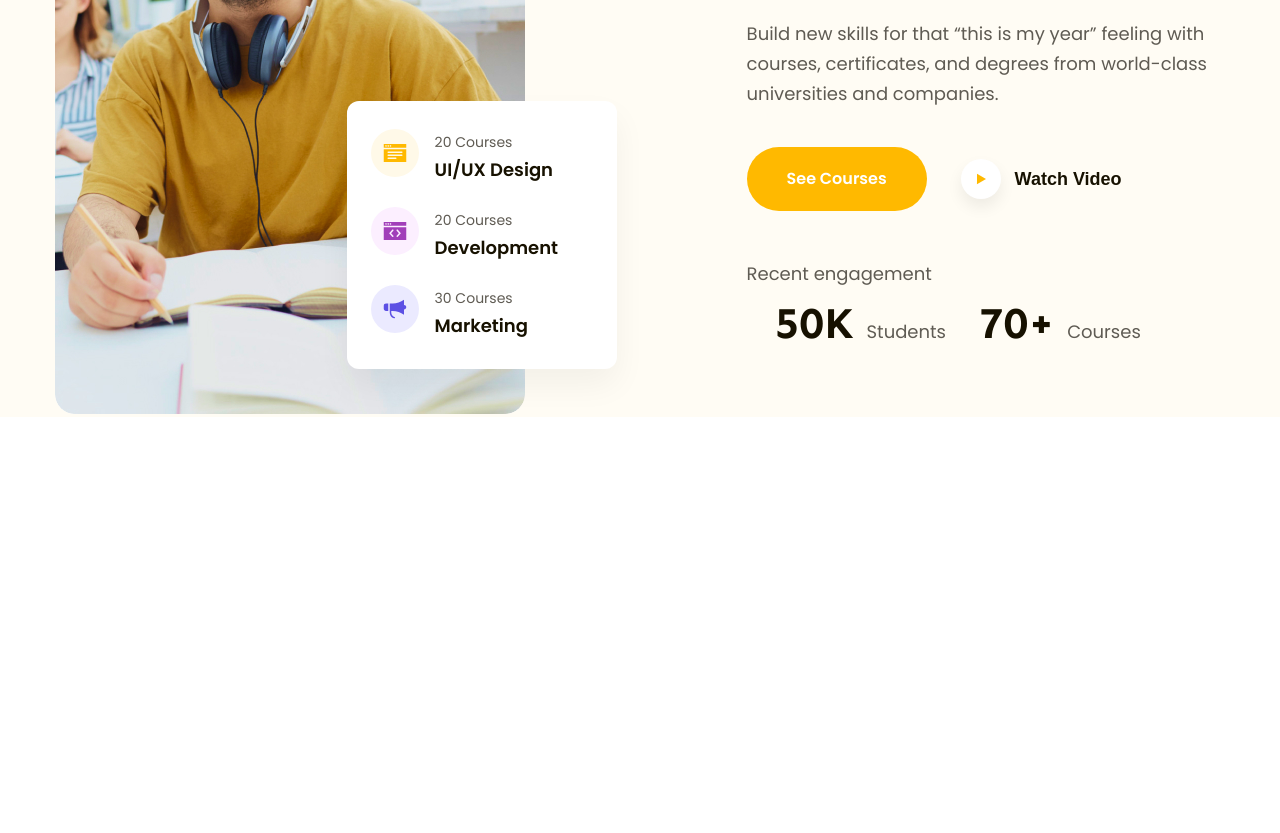
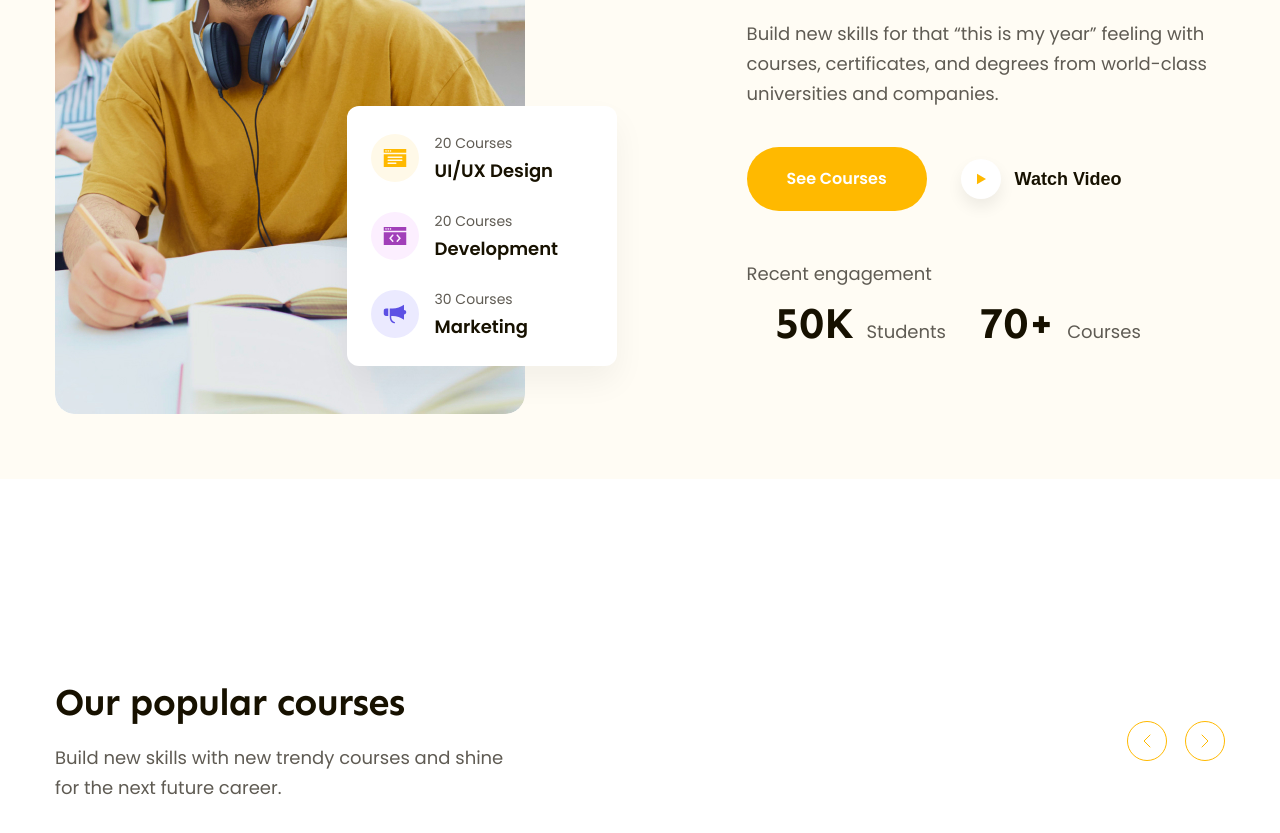
Before and after one commit to HCTVIP/F8-project-2, a plain HTML site: page index.html in a window 1280 px wide. Shown: the part 421-1254 px from the top of the page. Drawn offline with Linux system fonts and the light colour scheme.

Commit message:
Popular 1

```diff
--- a/assets/css/styles.css
+++ b/assets/css/styles.css
@@ -42,6 +42,24 @@ a {
 
 .btn:hover {
   opacity: 0.7;
+}
+
+.heading {
+  font-family: var(--font-heading);
+  font-style: normal;
+  font-weight: 700;
+  letter-spacing: -0.02em;
+  color: #171100;
+}
+
+.heading.lv1 {
+  font-size: 5.8rem;
+  line-height: 1.17;
+}
+
+.heading.lv2 {
+  font-size: 3.8rem;
+  line-height: 1.26;
 }
 
 /* Header */
@@ -105,7 +123,7 @@ a {
 
 /* Hero */
 .hero {
-  padding-top: 56px;
+  padding: 56px 0 65px;
   background: #fffcf4;
 }
 
@@ -124,11 +142,12 @@ a {
   height: 685px;
   object-fit: cover;
   border-radius: 20px;
+  vertical-align: bottom;
 }
 
 .hero-summary {
   width: 270px;
-  padding: 28px 24px 28px;
+  padding: 24px;
   position: absolute;
   right: 0;
   bottom: 48px;
@@ -139,6 +158,7 @@ a {
 
 .hero-summary .item {
   display: flex;
+  align-items: center;
 }
 
 .hero-summary .item + .item {
@@ -185,16 +205,6 @@ a {
 .hero .content-block {
   width: 52%;
   padding: 64px 0 0 130px;
-}
-
-.hero .heading {
-  font-family: var(--font-heading);
-  font-style: normal;
-  font-weight: 700;
-  font-size: 5.8rem;
-  line-height: 1.17;
-  letter-spacing: -0.02em;
-  color: #171100;
 }
 
 .hero .desc {
@@ -246,7 +256,7 @@ a {
 }
 
 .hero .stats {
- margin: 8px 0 -28px 0;
+  margin: 8px 0 -28px 0;
 }
 
 .hero .stats strong {
@@ -257,3 +267,46 @@ a {
   color: #171100;
   padding: 0 8px 0 28px;
 }
+
+/* Popular */
+.popular {
+  padding-top: 65px;
+  margin-top: 135px;
+}
+
+.popular-top .desc {
+  font-size: 1.8rem;
+  line-height: 1.67;
+  color: #5f5b53;
+  margin-top: 16px;
+  width: 458px;
+}
+
+.popular-top {
+  display: flex;
+  justify-content: space-between;
+  align-items: center;
+}
+
+.popular-top .controls {
+  display: flex;
+  gap: 18px;
+}
+
+.popular-top .control-btn {
+  height: 40px;
+  width: 40px;
+  border-radius: 50%;
+  display: flex;
+  align-items: center;
+  justify-content: center;
+  color: var(--primary-color);
+  border: 1px solid var(--primary-color);
+  background-color: transparent;
+}
+
+.popular-top .control-btn:hover {
+  color: #fff;
+  background-color: var(--primary-color);
+  cursor: pointer;
+}
--- a/index.html
+++ b/index.html
@@ -87,7 +87,7 @@
             </div>
             <!-- right -->
             <div class="content-block">
-                <h1 class="heading">Learn without limits and spread knowledge.</h1>
+                <h1 class="heading lv1">Learn without limits and spread knowledge.</h1>
                 <p class="desc">Build new skills for that “this is my year” feeling with courses, certificates, and degrees from world-class universities and companies.</p>
                 <div class="cta-group">
                   <a href="#!" class="btn hero-cta">See Courses</a>
@@ -107,6 +107,29 @@
           </div>
         </div>
       </div>
+      <!-- Popular -->
+      <div class="popular">
+        <div class="main-content">
+          <div class="popular-top">
+            <div class="info">
+              <h2 class="heading lv2">Our popular courses</h2>
+              <p class="desc">Build new skills with new trendy courses and shine for the next future career.</p>
+            </div>
+            <div class="controls">
+              <button class="control-btn">
+                <svg width="8" height="14" viewBox="0 0 8 14" fill="none" xmlns="http://www.w3.org/2000/svg">
+                  <path d="M7 1L1 7L7 13" stroke="currentColor" stroke-linecap="round" stroke-linejoin="round"/>
+                </svg>
+              </button>
+              <button class="control-btn">
+                <svg width="8" height="14" viewBox="0 0 8 14" fill="none" xmlns="http://www.w3.org/2000/svg">
+                  <path d="M1 1L7 7L1 13" stroke="currentColor" stroke-linecap="round" stroke-linejoin="round"/>
+                </svg>
+              </button>
+            </div>
+          </div>
+        </div>
+      </div>
     </main>
   </body>
 </html>
```
Also changed, not shown: assets/icons/chevron-left.svg (added), assets/icons/chevron-right.svg (added).
